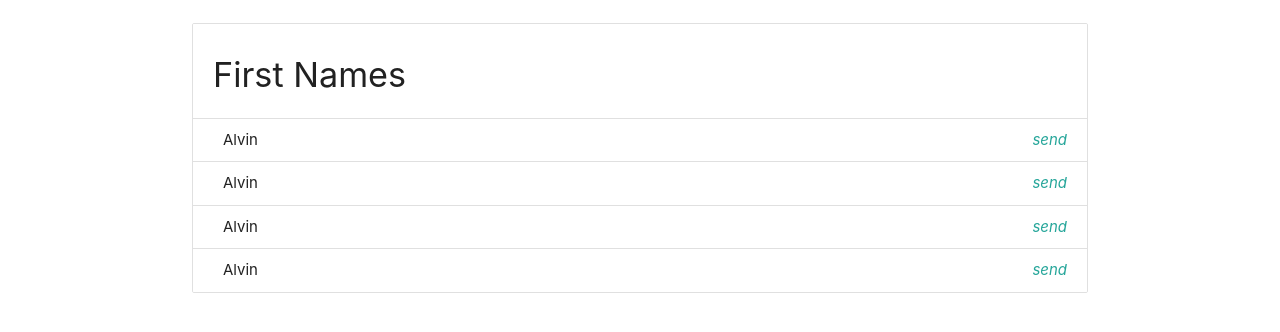
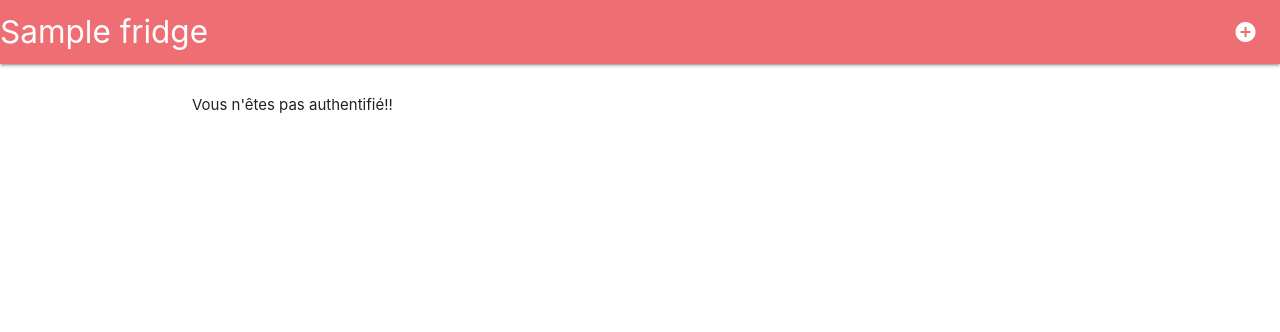
Before and after one commit to HE-Arc/FreeGo, a Django app: template freego/fridge/templates/fridge/admin.html in a window 1280 px wide. Shown: the top 332 px of the page. Run offline with Django 3.2, Linux system fonts and the light colour scheme; the template is opened without the code that fills it: values that come from a table or form of the project are taken from there, others are empty; tables that the repository leaves empty hold one stand-in row (values such as "Sample post").

Commit message:
create admin page for create and destroy food in fridge

```diff
--- a/freego/freego/settings/production_settings.py
+++ b/freego/freego/settings/production_settings.py
@@ -36,8 +36,4 @@ DATABASES = {
         'HOST': '127.0.0.1',
         'PORT': '3800',
     },
-    'default_sqlite': {
-        'ENGINE': 'django.db.backends.sqlite3',
-        'NAME': os.path.join(BASE_DIR, 'db.sqlite3'),
-    },
 }
--- a/freego/fridge/models.py
+++ b/freego/fridge/models.py
@@ -18,7 +18,10 @@ class Fridge(models.Model):
         return str(self.name)
 
     def get_opening_hours(self):
-        return OpeningHour.objects.filter(fridge = self) #OpeningHour.objects.get
+        return OpeningHour.objects.filter(fridge = self)
+
+    def get_foods(self):
+        return Food.objects.filter(fridge = self)
 
 
 class User(models.Model):
--- /dev/null
+++ b/freego/fridge/static/fridge/script.js
@@ -0,0 +1,3 @@
+$(document).ready(function () {
+    $('.datepicker').datepicker();
+});
--- a/freego/fridge/templates/fridge/admin.html
+++ b/freego/fridge/templates/fridge/admin.html
@@ -1,25 +1,39 @@
 {% extends 'fridge/base.html' %}
 
 {% block content %}
+
+
+<nav>
+    <div class="nav-wrapper">
+        <a href="#" class="brand-logo left">{{ fridge.name }}</a>
+        <a class="brand-logo right" href="{% url 'fridge:admin-form' %}" >
+            <i class="large material-icons">add_circle</i>
+          </a>
+    </div>
+</nav>
+
+{% if user.is_authenticated %}
+
 <section class="section">
     <div class="container">
         <ul class="collection with-header">
-            <li class="collection-header">
-                <h4>First Names</h4>
+            {% for food in fridge.get_foods %}
+            <li class="collection-item">
+                <div>{{ food.name }}<a href="{% url 'fridge:admin-delete' food.pk %}" class="secondary-content"><i class="material-icons">cancel</i></a></div>
             </li>
-            <li class="collection-item">
-                <div>Alvin<a href="#!" class="secondary-content"><i class="material-icons">send</i></a></div>
-            </li>
-            <li class="collection-item">
-                <div>Alvin<a href="#!" class="secondary-content"><i class="material-icons">send</i></a></div>
-            </li>
-            <li class="collection-item">
-                <div>Alvin<a href="#!" class="secondary-content"><i class="material-icons">send</i></a></div>
-            </li>
-            <li class="collection-item">
-                <div>Alvin<a href="#!" class="secondary-content"><i class="material-icons">send</i></a></div>
-            </li>
+            {% endfor %}
         </ul>
     </div>
 </section>
+
+{% else %}
+
+<section class="section">
+    <div class="container">
+        <p>Vous n'êtes pas authentifié!!</p>
+    </div>
+</section>
+
+{% endif %}
+
 {% endblock %}
--- a/freego/fridge/templates/fridge/base.html
+++ b/freego/fridge/templates/fridge/base.html
@@ -5,7 +5,12 @@
   <title>Hello Bulma!</title>
 
   <!-- CSS -->
+  {% load static %}
   <link rel="stylesheet" href="https://cdnjs.cloudflare.com/ajax/libs/materialize/1.0.0/css/materialize.min.css">
+  <link href="https://fonts.googleapis.com/icon?family=Material+Icons" rel="stylesheet">
+
+  <!--Let browser know website is optimized for mobile-->
+  <meta name="viewport" content="width=device-width, initial-scale=1.0" />
 </head>
 
 <body>
--- a/freego/fridge/urls.py
+++ b/freego/fridge/urls.py
@@ -18,5 +18,9 @@ urlpatterns = [
     path('food/detail/<pk>', views.FoodDetailView.as_view(), name='food-detail'),
     path('food/new', views.FoodCreateView.as_view(), name='food-form'),
     path('food/<pk>/update', views.FoodUpdateView.as_view(), name='food-update-form'),
-    path('food/<pk>/delete', views.FoodDeleteView.as_view(), name='food-delete')
+    path('food/<pk>/delete', views.FoodDeleteView.as_view(), name='food-delete'),
+    # Admin
+    path('myadmin/detail/<pk>', views.AdminDetailView.as_view(), name='admins'),
+    path('myadmin/new', views.AdminCreateView.as_view(), name='admin-form'),
+    path('myadmin/<pk>/delete', views.AdminDeleteView.as_view(), name='admin-delete')
 ]
```
Also changed, not shown: freego/fridge/forms.py (added, +8 -0 lines), freego/fridge/templates/fridge/food_form.html (+52 -5 lines), freego/fridge/views.py (+54 -4 lines).
